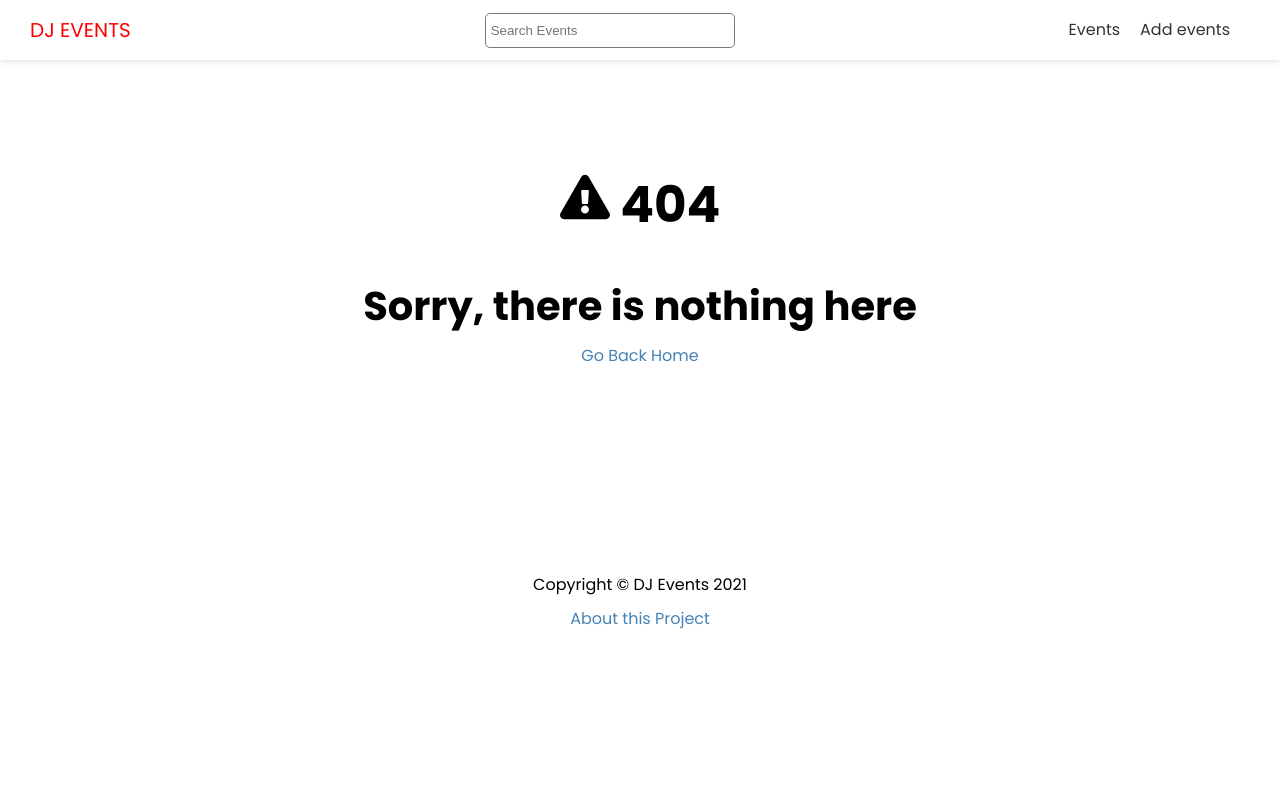
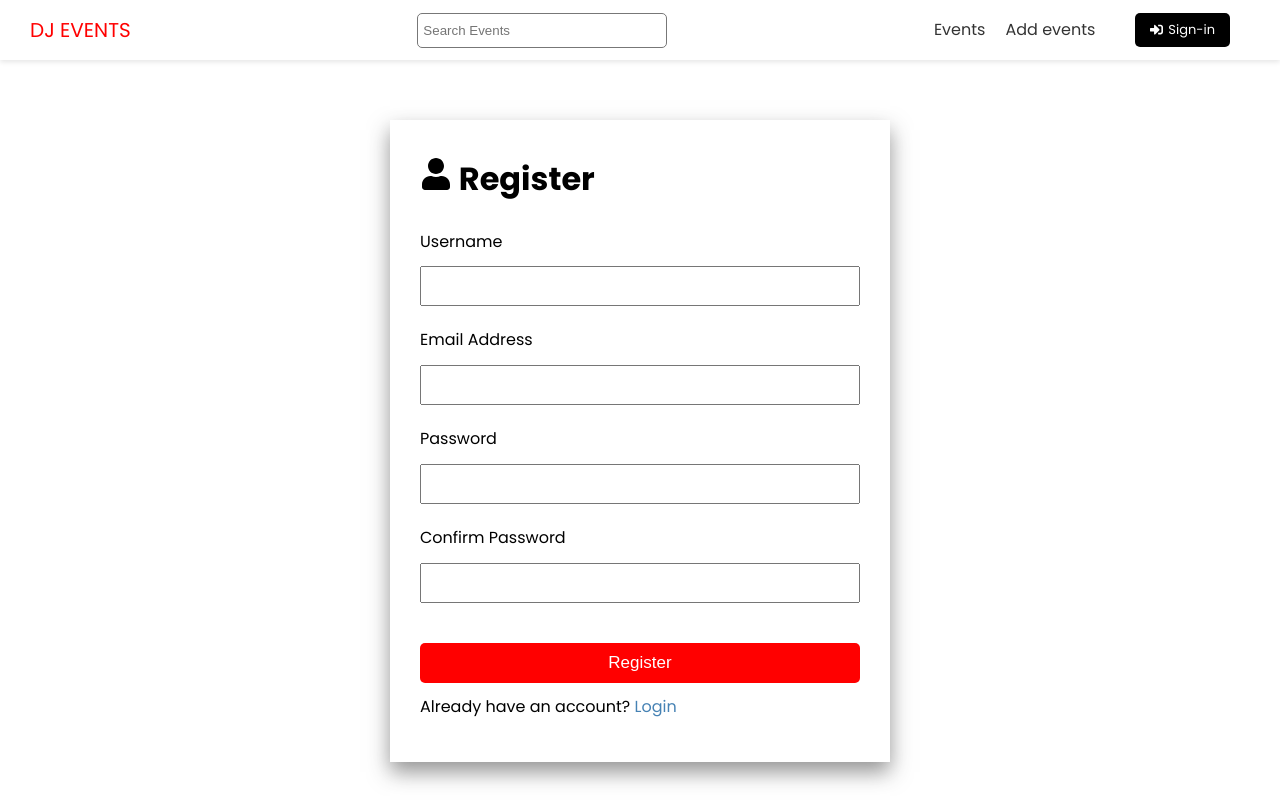
Before and after one commit to TextError/dj-events-NextJs-, a Next.js app in the folder dj-events-frontend/: page /account/register in a window 1280 px wide. Before the commit this address had no page. Shown: the top 800 px of the page. Built offline with nearby package versions, Linux system fonts and the light colour scheme.

Commit message:
Login & Register components

```diff
--- a/dj-events-frontend/layout/Header.jsx
+++ b/dj-events-frontend/layout/Header.jsx
@@ -1,6 +1,9 @@
 import Link from 'next/link';
+import { FaSignInAlt } from 'react-icons/fa';
+
+import Search from '@/components/layout/Search';
+
 import styles from '@/styles/Header.module.css';
-import Search from '@/components/layout/Search';
 
 const Header = () => (
   <header className={styles.header}>
@@ -12,6 +15,7 @@
       <ul>
         <li><Link href='/events'>Events</Link></li>
         <li><Link href='/events/add'>Add events</Link></li>
+        <li><Link href='/account/login'><a className='btn-secondary btn-icon'><FaSignInAlt />Sign-in</a></Link></li>
       </ul>
     </nav>
   </header>
--- /dev/null
+++ b/dj-events-frontend/pages/account/register.jsx
@@ -0,0 +1,53 @@
+import { useState } from 'react';
+import Link from 'next/link';
+import { FaUser } from 'react-icons/fa';
+
+import Layout from '@/layout/Layout';
+import { ToastContainer, toast } from 'react-toastify';
+
+import 'react-toastify/dist/ReactToastify.css';
+import styles from '@/styles/AuthForm.module.css';
+
+const Register = () => {
+  const [state, setState] = useState({ username: '', email: '', password: '', password2: '' });
+  const { username, email, password, password2 } = state;
+
+  const onChange = ({ target: { name, value }}) => setState({ ...state, [name]: value });
+
+  const onSubmit = (e) => {
+    e.preventDefault();
+
+    if(password !== password2) return toast('Passwords do not match!');
+  };
+
+  return (
+    <Layout title='User Registration'>
+      <div className={styles.auth}>
+        <h1><FaUser /> Register</h1>
+        <ToastContainer />
+        <form onSubmit={onSubmit}>
+          <div>
+            <label htmlFor='username'>Username</label>
+            <input type='text' id='username' value={username} name='username' onChange={onChange} />
+          </div>
+          <div>
+            <label htmlFor='email'>Email Address</label>
+            <input type='email' id='email' value={email} name='email' onChange={onChange} />
+          </div>
+          <div>
+            <label htmlFor='password'>Password</label>
+            <input type='password' id='password' value={password} name='password' onChange={onChange} />
+          </div>
+          <div>
+            <label htmlFor='passwordConfirm'>Confirm Password</label>
+            <input type='password' id='passwordConfirm' value={password2} name='password2' onChange={onChange} />
+          </div>
+          <input type='submit' value='Register' className='btn' />
+        </form>
+        <p>Already have an account? <Link href='/account/login'>Login</Link></p>
+      </div>
+    </Layout>
+  )
+};
+
+export default Register;
--- /dev/null
+++ b/dj-events-frontend/styles/AuthForm.module.css
@@ -0,0 +1,31 @@
+.auth {
+  max-width: 500px;
+  margin: auto;
+  padding: 30px;
+  box-shadow: 0px 10px 20px 0px rgba(50, 50, 50, 0.52);
+}
+
+.auth label {
+  display: block;
+  margin-bottom: 10px;
+}
+
+.auth input[type='text'],
+.auth input[type='email'],
+.auth input[type='password'] {
+  display: block;
+  width: 100%;
+  height: 40px;
+  padding: 5px;
+  font-size: 18px;
+}
+
+.auth input[type='submit'] {
+  margin-top: 20px;
+  width: 100%;
+  font-size: 17px;
+}
+
+.auth div {
+  margin-bottom: 20px;
+}
```
Also changed, not shown: dj-events-frontend/pages/account/login.jsx (added, +44 -0 lines).
